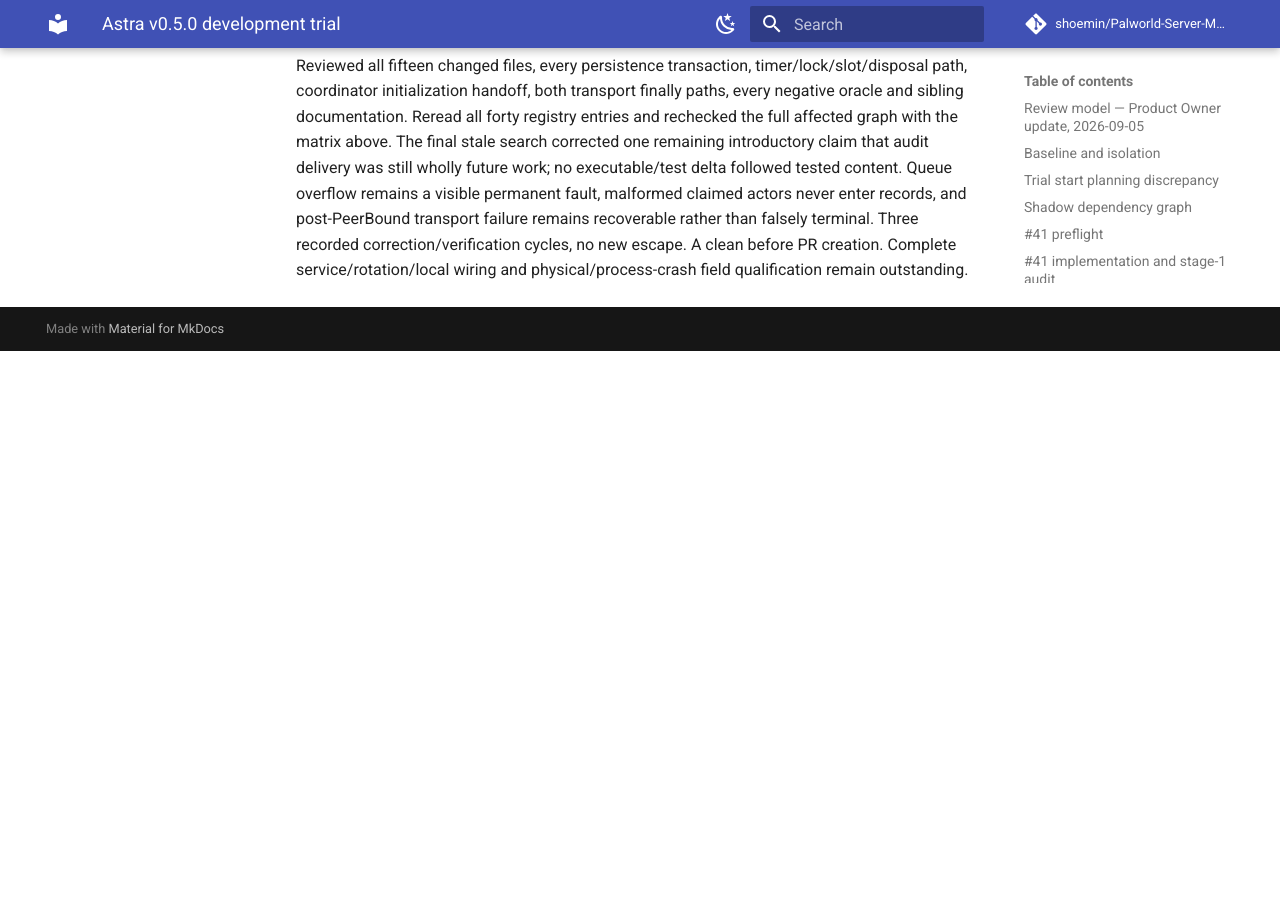
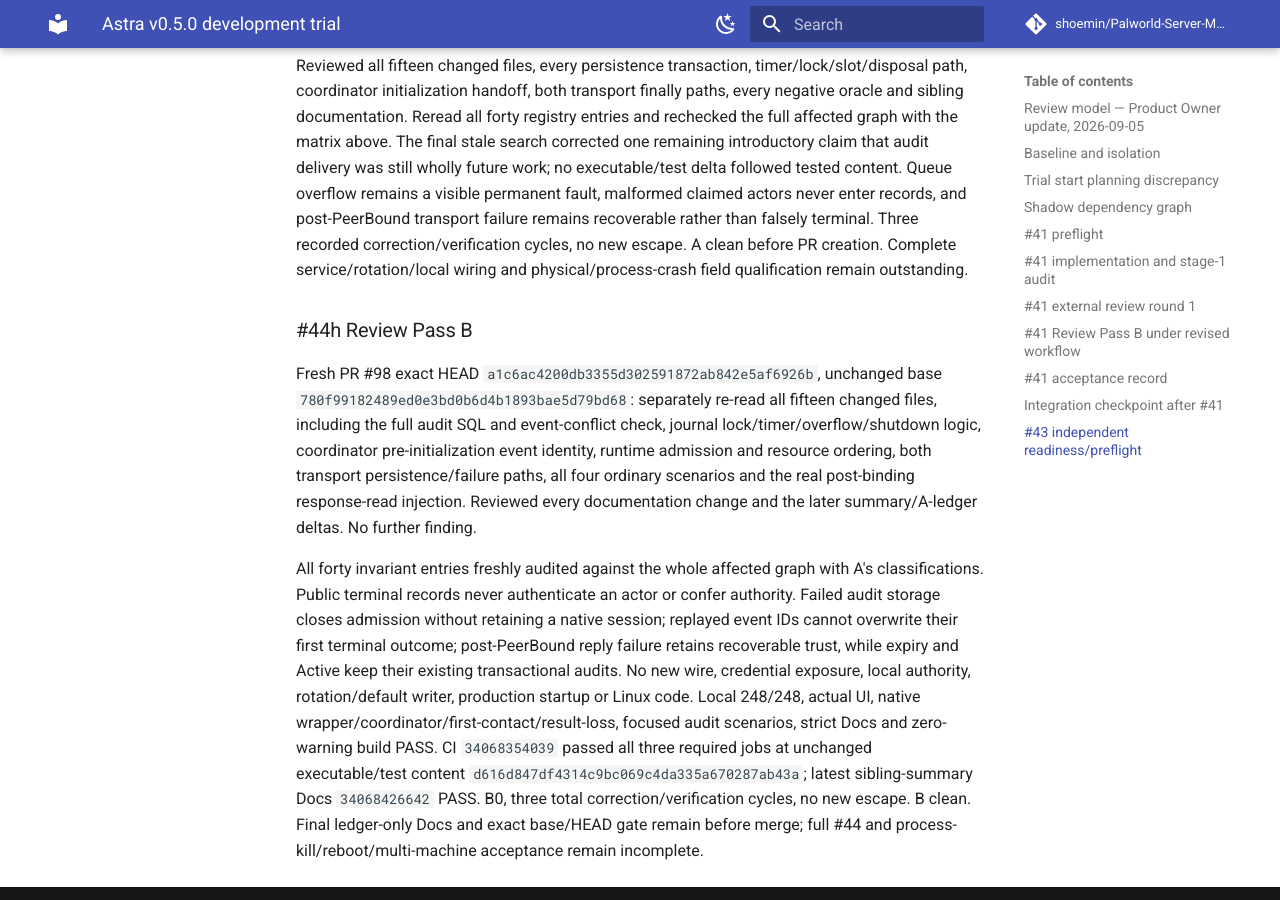
Before and after one commit to shoemin/Palworld-Server-Manager, an MkDocs documentation site: the page built from docs/experiments/astra-v0.5.0-trial.md, in a window 1280 px wide and 900 px high, scrolled down 162502 px. Built offline with MkDocs 1.6.1 and Material for MkDocs 9.7.7, drawn with Linux system fonts in a browser that asks for light colours; comment, search, counter and statistics services are not loaded; before the commit the page ends 162853 px from its top, so only the background shows below that; part of the change alters nothing that is shown.

Commit message:
Record clean pairing audit review B

```diff
--- a/docs/experiments/astra-v0.5.0-trial.md
+++ b/docs/experiments/astra-v0.5.0-trial.md
@@ -1740,3 +1740,9 @@ All forty invariant entries audited: ARCH-001/002 PASS frozen; HOST-001/002/PERS
 Exact executable/test content `d616d847df4314c9bc069c4da335a670287ab43a`: CI `34068354039` passed all three required jobs (248 ordinary tests/UI, privileged Windows service/multi-user, guarded native wrapper/coordinator/first-contact including result loss). Docs `34068354965` PASS. Subsequent sibling-summary-only HEAD `4713531f4acfd5c9db43bff8dcb952a5f212f114` Docs `34068426642` PASS. Local zero-warning Release build, 248/248, four focused audit scenarios, actual UI, sixteen native wrapper cases plus coordinator/first-contact/refusal/result-loss and strict Docs PASS.
 
 Reviewed all fifteen changed files, every persistence transaction, timer/lock/slot/disposal path, coordinator initialization handoff, both transport finally paths, every negative oracle and sibling documentation. Reread all forty registry entries and rechecked the full affected graph with the matrix above. The final stale search corrected one remaining introductory claim that audit delivery was still wholly future work; no executable/test delta followed tested content. Queue overflow remains a visible permanent fault, malformed claimed actors never enter records, and post-PeerBound transport failure remains recoverable rather than falsely terminal. Three recorded correction/verification cycles, no new escape. A clean before PR creation. Complete service/rotation/local wiring and physical/process-crash field qualification remain outstanding.
+
+### #44h Review Pass B
+
+Fresh PR #98 exact HEAD `a1c6ac4200db3355d302591872ab842e5af6926b`, unchanged base `780f99182489ed0e3bd0b6d4b1893bae5d79bd68`: separately re-read all fifteen changed files, including the full audit SQL and event-conflict check, journal lock/timer/overflow/shutdown logic, coordinator pre-initialization event identity, runtime admission and resource ordering, both transport persistence/failure paths, all four ordinary scenarios and the real post-binding response-read injection. Reviewed every documentation change and the later summary/A-ledger deltas. No further finding.
+
+All forty invariant entries freshly audited against the whole affected graph with A's classifications. Public terminal records never authenticate an actor or confer authority. Failed audit storage closes admission without retaining a native session; replayed event IDs cannot overwrite their first terminal outcome; post-PeerBound reply failure retains recoverable trust, while expiry and Active keep their existing transactional audits. No new wire, credential exposure, local authority, rotation/default writer, production startup or Linux code. Local 248/248, actual UI, native wrapper/coordinator/first-contact/result-loss, focused audit scenarios, strict Docs and zero-warning build PASS. CI `34068354039` passed all three required jobs at unchanged executable/test content `d616d847df4314c9bc069c4da335a670287ab43a`; latest sibling-summary Docs `34068426642` PASS. B0, three total correction/verification cycles, no new escape. B clean. Final ledger-only Docs and exact base/HEAD gate remain before merge; full #44 and process-kill/reboot/multi-machine acceptance remain incomplete.
```
